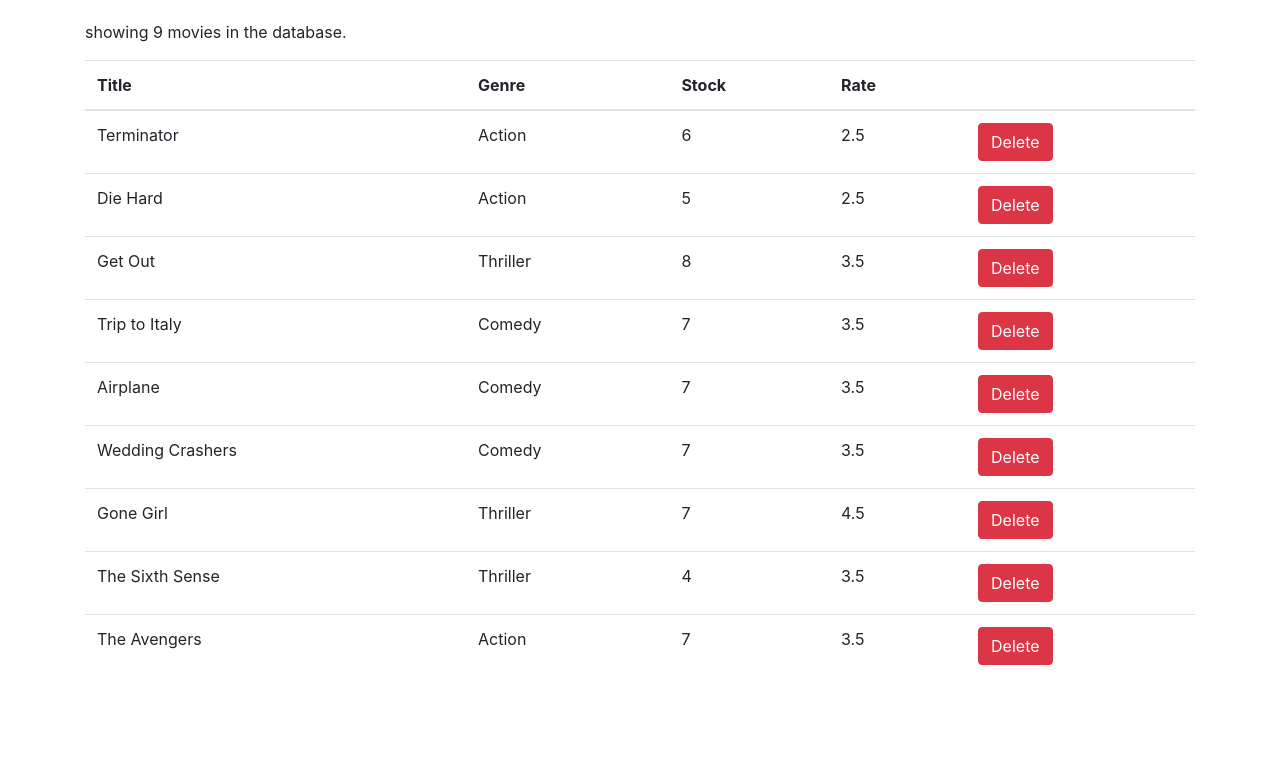
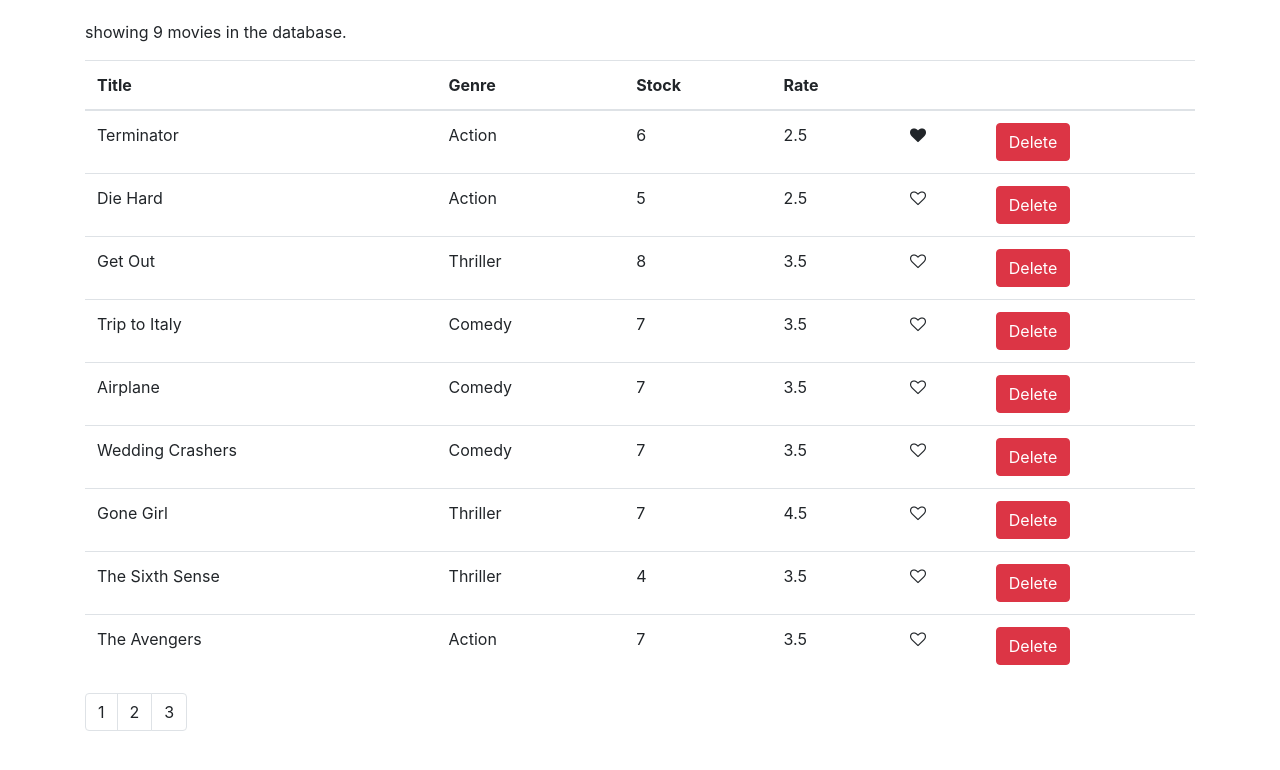
Before and after one commit to ojas-sohni/Movies-in-database, a React (Create React App) app: page / in a window 1280 px wide. Shown: the top 770 px of the page. Built offline with nearby package versions, Linux system fonts and the light colour scheme.

Commit message:
Added Like component and Pagination

```diff
--- /dev/null
+++ b/src/components/common/like.jsx
@@ -0,0 +1,16 @@
+import React from "react";
+
+const Like = (props) => {
+  let classes = "fa fa-heart";
+  if (!props.liked) classes += "-o";
+  return (
+    <i
+      onClick={props.onClick}
+      style={{ cursor: "pointer" }}
+      className={classes}
+      aria-hidden="true"
+    ></i>
+  );
+};
+
+export default Like;
--- /dev/null
+++ b/src/components/common/paging.jsx
@@ -0,0 +1,23 @@
+import React, { Component } from "react";
+import _ from "lodash";
+
+const Paging = (props) => {
+  const { itemsCount, pageSize } = props;
+
+  const pagesCount = Math.ceil(itemsCount / pageSize);
+  if (pagesCount === 1) return null;
+  const pages = _.range(1, pagesCount + 1);
+  return (
+    <nav>
+      <ul class="pagination">
+        {pages.map((page) => (
+          <li key={page} className="page-item">
+            <a className="page-link">{page}</a>
+          </li>
+        ))}
+      </ul>
+    </nav>
+  );
+};
+
+export default Paging;
--- a/src/components/movies.jsx
+++ b/src/components/movies.jsx
@@ -1,20 +1,35 @@
 import React, { Component } from "react";
 import { getMovies } from "../services/fakeMovieService";
+import Like from "./common/like";
+import Paging from "./common/paging";
 
 class Movies extends Component {
   state = {
     movies: getMovies(),
+    pageSize: 4,
   };
 
-  handleDelete = (movie) =>{
-    const movies = this.state.movies.filter(m => m._id !== movie._id);
-    this.setState({movies});
+  handleDelete = (movie) => {
+    const movies = this.state.movies.filter((m) => m._id !== movie._id);
+    this.setState({ movies });
+  };
+
+  handleLike = (movie) => {
+    const movies = [...this.state.movies];
+    const index = movies.indexOf(movie);
+    movies[index] = { ...movies[index] };
+    movies[index].liked = !movies[index].liked;
+    this.setState({ movies });
+  };
+
+  handlePageChange = (page) => {
+    console.log(page);
   };
   render() {
+    const count = this.state.movies.length;
 
-    const count = this.state.movies.length;
-    if(count===0)
-    return <p>There are no movies in the database.</p>
+    if (count === 0) return <p>There are no movies in the database.</p>;
+
     return (
       <React.Fragment>
         <p>showing {count} movies in the database.</p>
@@ -26,22 +41,41 @@ class Movies extends Component {
               <th>Stock</th>
               <th>Rate</th>
               <th></th>
+              <th></th>
             </tr>
           </thead>
           <tbody>
-          {this.state.movies.map(movie => (
+            {this.state.movies.map((movie) => (
               <tr key={movie._id}>
                 <td>{movie.title}</td>
                 <td>{movie.genre.name}</td>
                 <td>{movie.numberInStock}</td>
                 <td>{movie.dailyRentalRate}</td>
-              <td><button onClick={() => this.handleDelete(movie)} type="button" className="btn btn-danger">Delete</button></td>
+                <td>
+                  <Like
+                    liked={movie.liked}
+                    onClick={() => this.handleLike(movie)}
+                  />
+                </td>
+                <td>
+                  <button
+                    onClick={() => this.handleDelete(movie)}
+                    type="button"
+                    className="btn btn-danger"
+                  >
+                    Delete
+                  </button>
+                </td>
               </tr>
             ))}
           </tbody>
         </table>
+        <Paging
+          itemsCount={count}
+          pageSize={this.state.pageSize}
+          onPageChange={this.handlePageChange}
+        ></Paging>
       </React.Fragment>
-
     );
   }
 }
--- a/src/index.js
+++ b/src/index.js
@@ -4,6 +4,7 @@ import "./index.css";
 import App from "./App";
 import reportWebVitals from "./reportWebVitals";
 import "bootstrap/dist/css/bootstrap.css";
+import "font-awesome/css/font-awesome.min.css";
 
 ReactDOM.render(
   <React.StrictMode>
--- a/src/services/fakeMovieService.js
+++ b/src/services/fakeMovieService.js
@@ -8,6 +8,7 @@ const movies = [
     numberInStock: 6,
     dailyRentalRate: 2.5,
     publishDate: "2018-01-03T19:04:28.809Z",
+    liked: true,
   },
   {
     _id: "5b21ca3eeb7f6fbccd471816",
```
Also changed, not shown: package.json (+8 -0 lines), 1 other file (tests, documents, lock files or other folders). Lines whose indentation alone changed are shown as unchanged.
